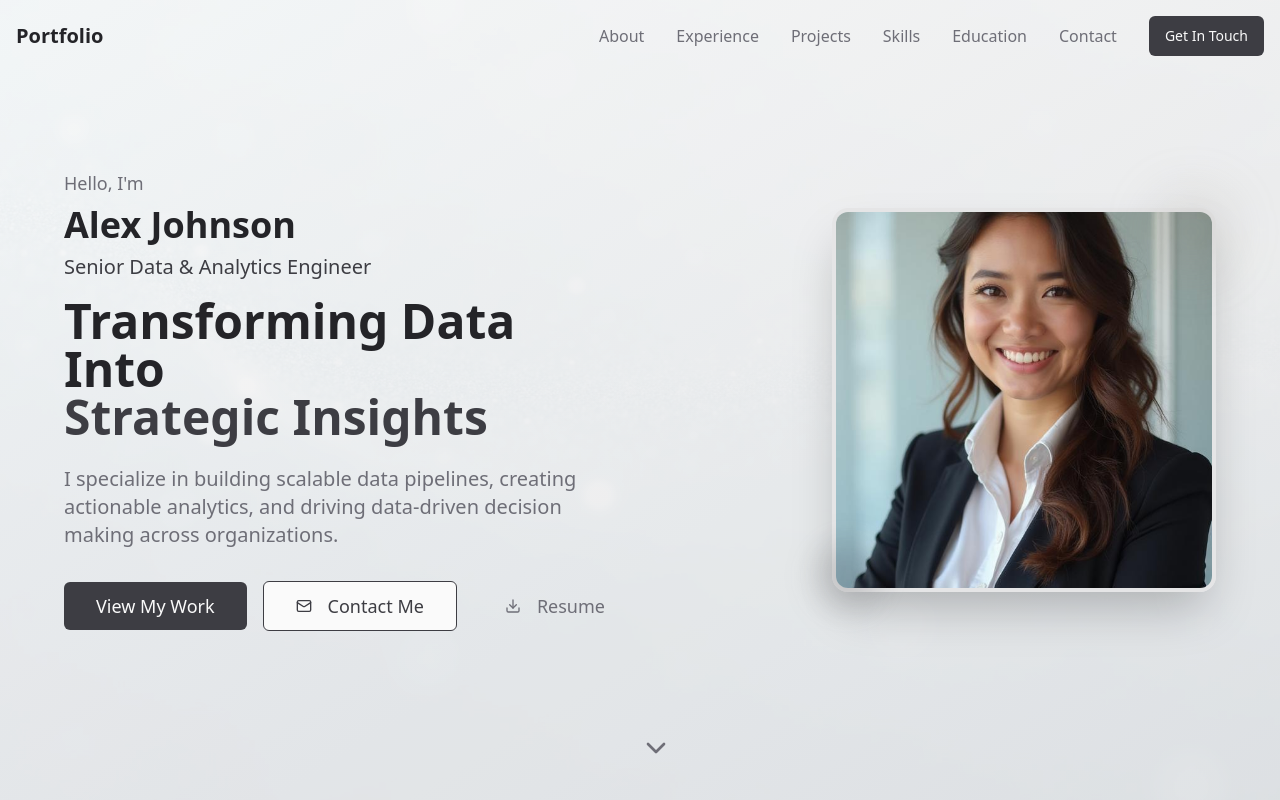
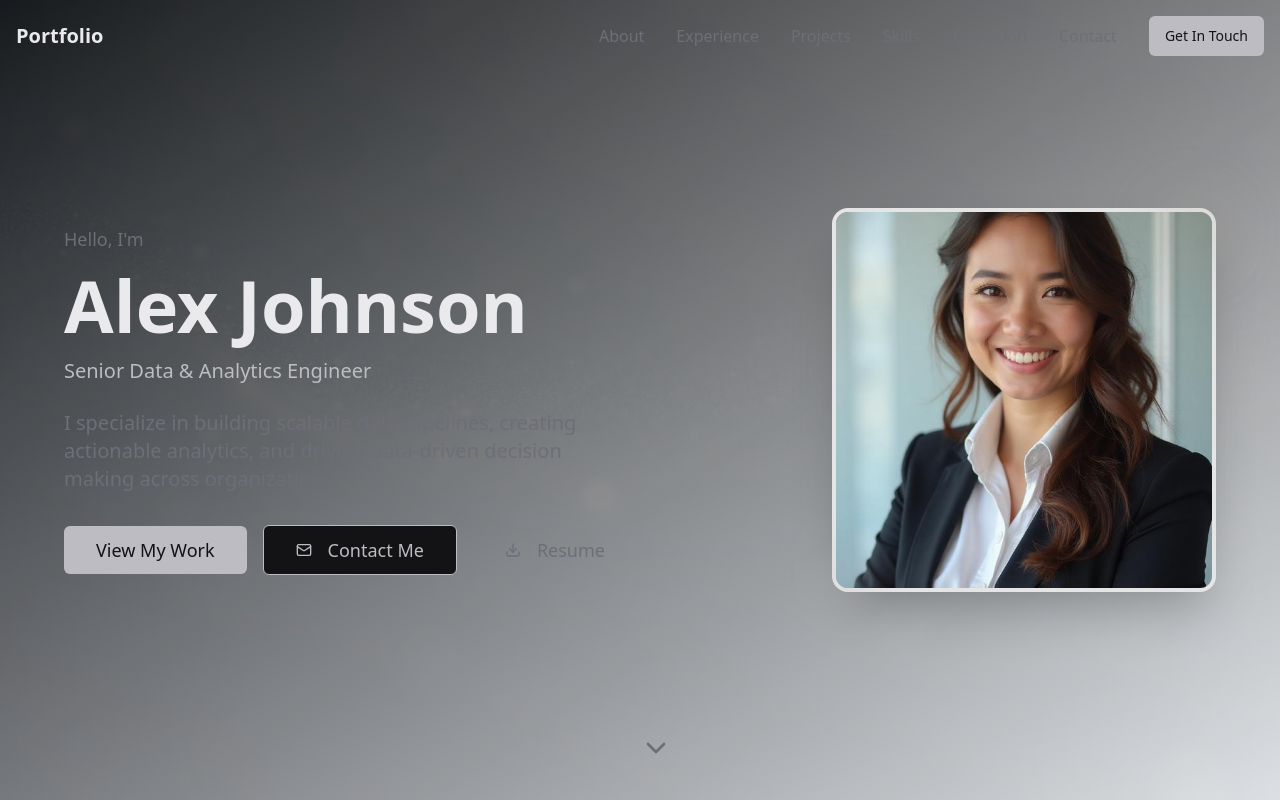
Before and after one commit to Adh101/portfolio-atish-dhamala, a React (Vite) app: page / in a window 1280 px wide. Shown: the top 800 px of the page. Built offline with nearby package versions, Linux system fonts and the light colour scheme.

Commit message:
Refactor: Dark mode and hero section updates
Implement dark mode styling. Remove tagline from hero section. Increase name font size. Add animation to "Hello, I'm" text.

```diff
--- a/src/components/Hero.tsx
+++ b/src/components/Hero.tsx
@@ -23,20 +23,15 @@ const Hero = () => {
           <div className="grid grid-cols-1 lg:grid-cols-2 gap-12 items-center">
             {/* Text Content */}
             <div className="text-center lg:text-left">
-              <div className="mb-4">
-                <p className="text-lg text-muted-foreground mb-2">Hello, I'm</p>
-                <h2 className="text-3xl md:text-4xl font-bold text-foreground mb-2">
+              <div className="mb-6">
+                <p className="text-lg text-muted-foreground mb-4 animate-fade-in">Hello, I'm</p>
+                <h1 className="text-5xl md:text-7xl font-bold text-foreground mb-4 leading-tight">
                   Alex Johnson
-                </h2>
+                </h1>
                 <p className="text-xl text-primary font-medium">
                   Senior Data & Analytics Engineer
                 </p>
               </div>
-
-              <h1 className="text-4xl md:text-5xl font-bold text-foreground mb-6 leading-tight">
-                Transforming Data Into
-                <span className="block text-primary">Strategic Insights</span>
-              </h1>
 
               <p className="text-lg md:text-xl text-muted-foreground mb-8 leading-relaxed">
                 I specialize in building scalable data pipelines, creating actionable analytics,
--- a/src/index.css
+++ b/src/index.css
@@ -8,17 +8,17 @@ All colors MUST be HSL.
 
 @layer base {
   :root {
-    --background: 0 0% 98%;
-    --foreground: 240 5% 15%;
+    --background: 240 5% 8%;
+    --foreground: 240 5% 92%;
 
-    --card: 0 0% 100%;
-    --card-foreground: 240 5% 15%;
+    --card: 240 5% 12%;
+    --card-foreground: 240 5% 92%;
 
-    --popover: 0 0% 100%;
-    --popover-foreground: 240 5% 15%;
+    --popover: 240 5% 12%;
+    --popover-foreground: 240 5% 92%;
 
-    --primary: 240 5% 25%;
-    --primary-foreground: 0 0% 98%;
+    --primary: 240 5% 75%;
+    --primary-foreground: 240 5% 8%;
 
     --secondary: 240 3% 92%;
     --secondary-foreground: 240 5% 20%;
```
